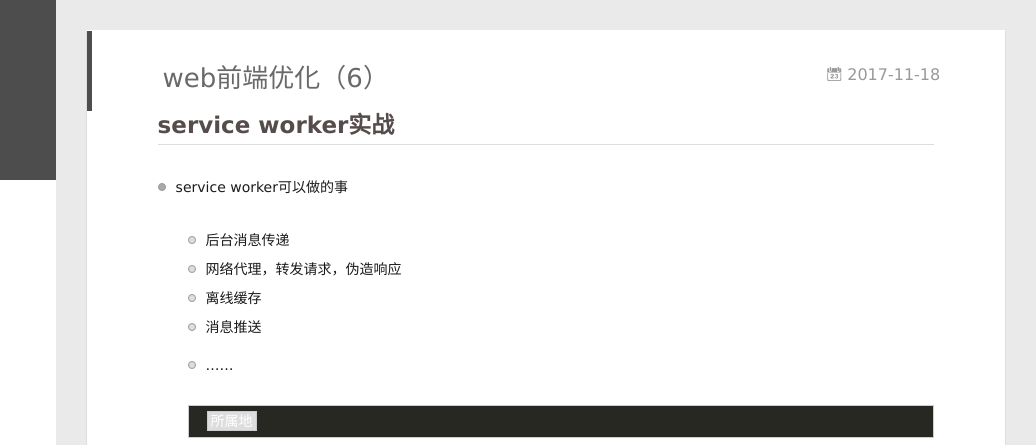
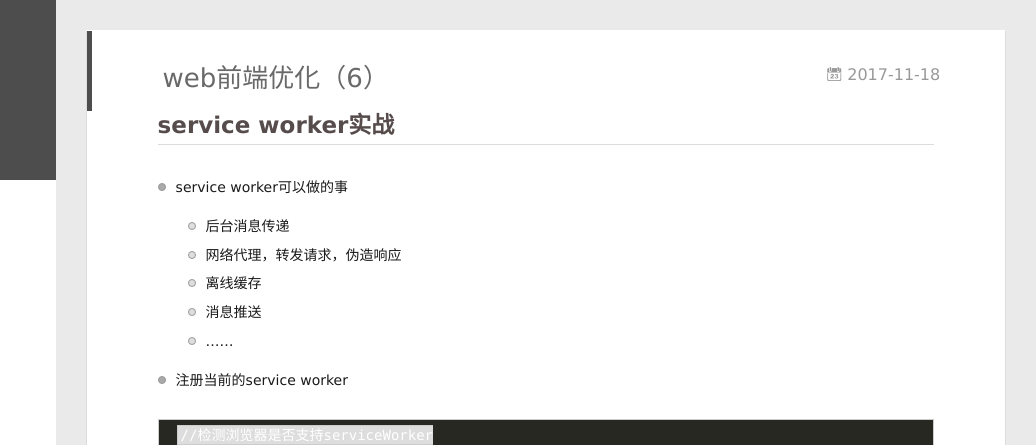
Before and after one commit to Leon1Zhu/Leon1Zhu.github.io, a plain HTML site: page 2017/11/18/web前端优化（6）/index.html in a window 1280 px wide. Shown: the top 445 px of the page, 244-1280 px from the left. Drawn offline with Linux system fonts and the light colour scheme; some packages are replaced by stand-ins of ours; a script that the page names is missing.

Commit message:
Site updated: 2017-11-22 20:17:19

```diff
--- a/2017/11/18/web前端优化（6）/index.html
+++ b/2017/11/18/web前端优化（6）/index.html
@@ -8,20 +8,20 @@
   <link rel="dns-prefetch" href="http://yoursite.com">
   <title>web前端优化（6） | 朱亮的博客</title>
   <meta name="viewport" content="width=device-width, initial-scale=1, maximum-scale=1">
-  <meta name="description" content="service worker实战 service worker可以做的事  后台消息传递 网络代理，转发请求，伪造响应 离线缓存 消息推送 …… 所属地      注册当前的service worker //检测浏览器是否支持serviceWorker if(navigator.serviceWorker){     navigator.serviceWorker.register(&amp;apos;.">
+  <meta name="description" content="service worker实战 service worker可以做的事 后台消息传递 网络代理，转发请求，伪造响应 离线缓存 消息推送 ……     注册当前的service worker //检测浏览器是否支持serviceWorker if(navigator.serviceWorker){       navigator.serviceWorker.register(&amp;apos;./ser">
 <meta name="keywords" content="service worker实战">
 <meta property="og:type" content="article">
 <meta property="og:title" content="web前端优化（6）">
 <meta property="og:url" content="http://yoursite.com/2017/11/18/web前端优化（6）/index.html">
 <meta property="og:site_name" content="朱亮的博客">
-<meta property="og:description" content="service worker实战 service worker可以做的事  后台消息传递 网络代理，转发请求，伪造响应 离线缓存 消息推送 …… 所属地      注册当前的service worker //检测浏览器是否支持serviceWorker if(navigator.serviceWorker){     navigator.serviceWorker.register(&amp;apos;.">
+<meta property="og:description" content="service worker实战 service worker可以做的事 后台消息传递 网络代理，转发请求，伪造响应 离线缓存 消息推送 ……     注册当前的service worker //检测浏览器是否支持serviceWorker if(navigator.serviceWorker){       navigator.serviceWorker.register(&amp;apos;./ser">
 <meta property="og:locale" content="zh-CN">
 <meta property="og:image" content="http://otdc3q7z7.bkt.clouddn.com/E0F3B907-EE45-44CA-A140-9B4BDA100ACE.png">
 <meta property="og:image" content="http://otdc3q7z7.bkt.clouddn.com/3E42AB1C-451E-422A-8247-59DD2AA68D28.png">
-<meta property="og:updated_time" content="2017-11-22T12:11:42.562Z">
+<meta property="og:updated_time" content="2017-11-22T12:17:14.559Z">
 <meta name="twitter:card" content="summary">
 <meta name="twitter:title" content="web前端优化（6）">
-<meta name="twitter:description" content="service worker实战 service worker可以做的事  后台消息传递 网络代理，转发请求，伪造响应 离线缓存 消息推送 …… 所属地      注册当前的service worker //检测浏览器是否支持serviceWorker if(navigator.serviceWorker){     navigator.serviceWorker.register(&amp;apos;.">
+<meta name="twitter:description" content="service worker实战 service worker可以做的事 后台消息传递 网络代理，转发请求，伪造响应 离线缓存 消息推送 ……     注册当前的service worker //检测浏览器是否支持serviceWorker if(navigator.serviceWorker){       navigator.serviceWorker.register(&amp;apos;./ser">
 <meta name="twitter:image" content="http://otdc3q7z7.bkt.clouddn.com/E0F3B907-EE45-44CA-A140-9B4BDA100ACE.png">
 
     <link rel="alternative" href="/atom.xml" title="朱亮的博客" type="application/atom+xml">
@@ -175,15 +175,12 @@
     <div class="article-entry" itemprop="articleBody">
 
         <h2 id="service-worker实战"><a href="#service-worker实战" class="headerlink" title="service worker实战"></a>service worker实战</h2><ul>
-<li><p>service worker可以做的事</p>
-<ul>
+<li>service worker可以做的事<ul>
 <li>后台消息传递</li>
 <li>网络代理，转发请求，伪造响应</li>
 <li>离线缓存</li>
 <li>消息推送</li>
-<li><p>……</p>
-<pre><code>所属地
-</code></pre></li>
+<li>……</li>
 </ul>
 </li>
 </ul>
@@ -240,7 +237,8 @@ self.addEventListener(&quot;fetch&quot;, function(event){
   )
 })
 </code></pre></li>
-<li>其中self 属性可返回对窗口自身的只读引用。等价于 Window 属性</li>
+<li><p>其中self 属性可返回对窗口自身的只读引用。等价于 Window 属性</p>
+</li>
 <li>install是service worker的一个生命周期 waitUntil表示当其中的promise都执行完之后才会继续往下执行</li>
 <li>service worker会拦截对应的fetch请求进行对应的处理</li>
 <li>service worker还有message事件，可以用来各个页面之间的通信<br><img src="http://otdc3q7z7.bkt.clouddn.com/E0F3B907-EE45-44CA-A140-9B4BDA100ACE.png" alt="第一次执行之后的cachestorage缓存的数据"></li>
```
Also changed, not shown: index.html (+4 -6 lines). Lines whose indentation alone changed are shown as unchanged.
